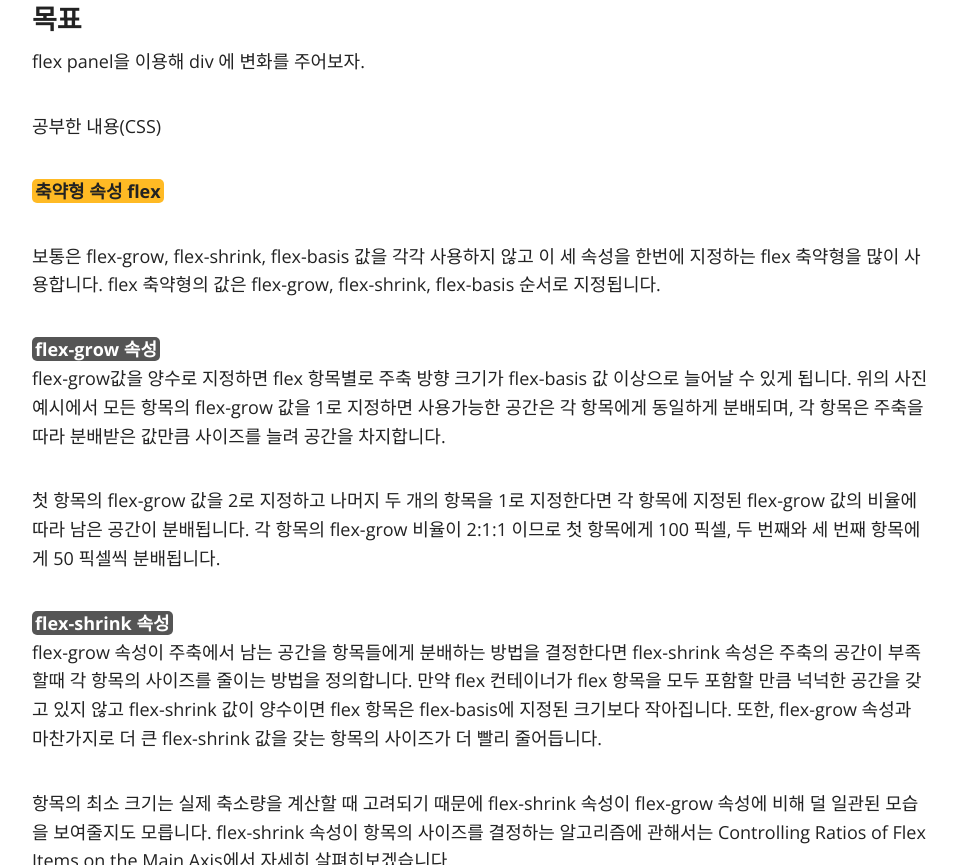
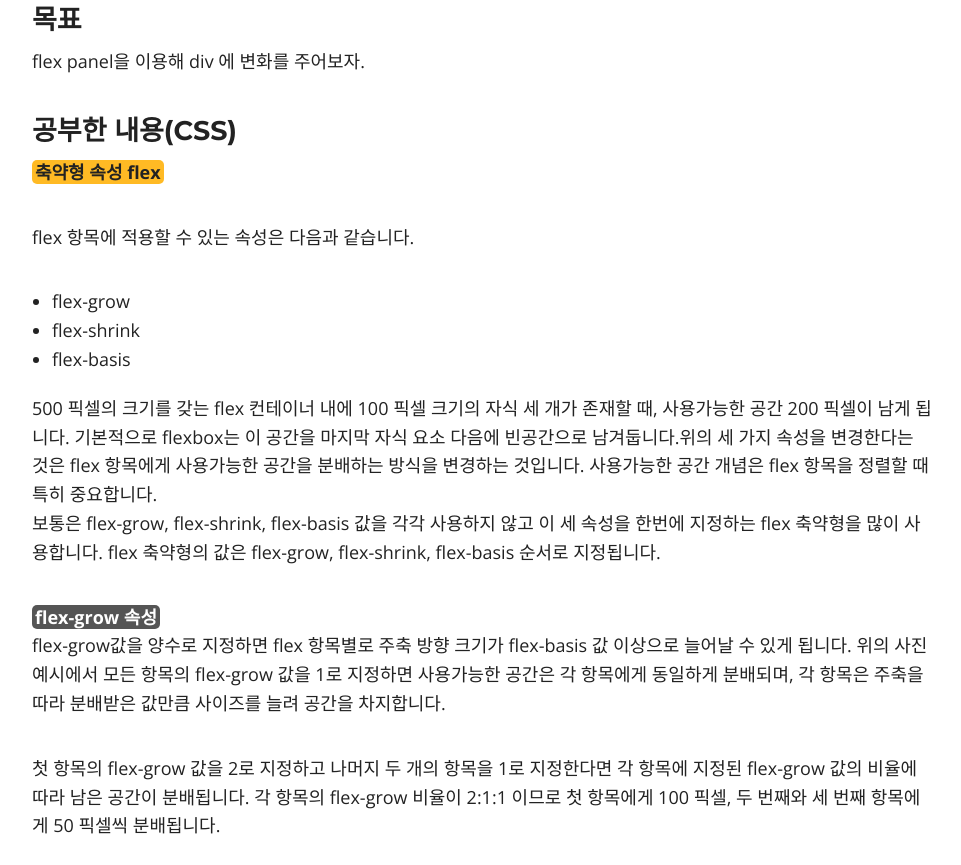
Before and after one commit to lsh58/lsh58.github.io, a Jekyll site: the page built from _posts/2020-03-20-JS30_05_Flex Panel Gallery.md, in a window 1280 px wide and 900 px high, scrolled down 1172 px, cut to the strip 35-900 px from the top of the window. Shown: the whole strip, without its empty margins (158-1119 px from the left). Built offline with Jekyll 4.4.1, drawn with Linux system fonts in a browser that asks for light colours; nearby versions of some CDN libraries; comment, search, counter and statistics services are not loaded.

Commit message:
Update 2020-03-20-JS30_05_Flex Panel Gallery.md

```diff
--- a/_posts/2020-03-20-JS30_05_Flex Panel Gallery.md
+++ b/_posts/2020-03-20-JS30_05_Flex Panel Gallery.md
@@ -26,10 +26,17 @@ featured: true
 ### 목표
 flex panel을 이용해 div 에 변화를 주어보자.
 
-공부한 내용(CSS)
+### 공부한 내용(CSS)
 
 <span class="orange">축약형 속성 flex</span>
 
+flex 항목에 적용할 수 있는 속성은 다음과 같습니다.
+
+- flex-grow
+- flex-shrink
+- flex-basis
+
+500 픽셀의 크기를 갖는 flex 컨테이너 내에 100 픽셀 크기의 자식 세 개가 존재할 때, 사용가능한 공간 200 픽셀이 남게 됩니다. 기본적으로 flexbox는 이 공간을 마지막 자식 요소 다음에 빈공간으로 남겨둡니다.위의 세 가지 속성을 변경한다는 것은 flex 항목에게 사용가능한 공간을 분배하는 방식을 변경하는 것입니다. 사용가능한 공간 개념은 flex 항목을 정렬할 때 특히 중요합니다.
 보통은 flex-grow, flex-shrink, flex-basis  값을 각각 사용하지 않고 이 세 속성을 한번에 지정하는 flex 축약형을 많이 사용합니다. flex 축약형의 값은 flex-grow, flex-shrink, flex-basis 순서로 지정됩니다.
 
 <span class="gray">flex-grow 속성</span>
```
